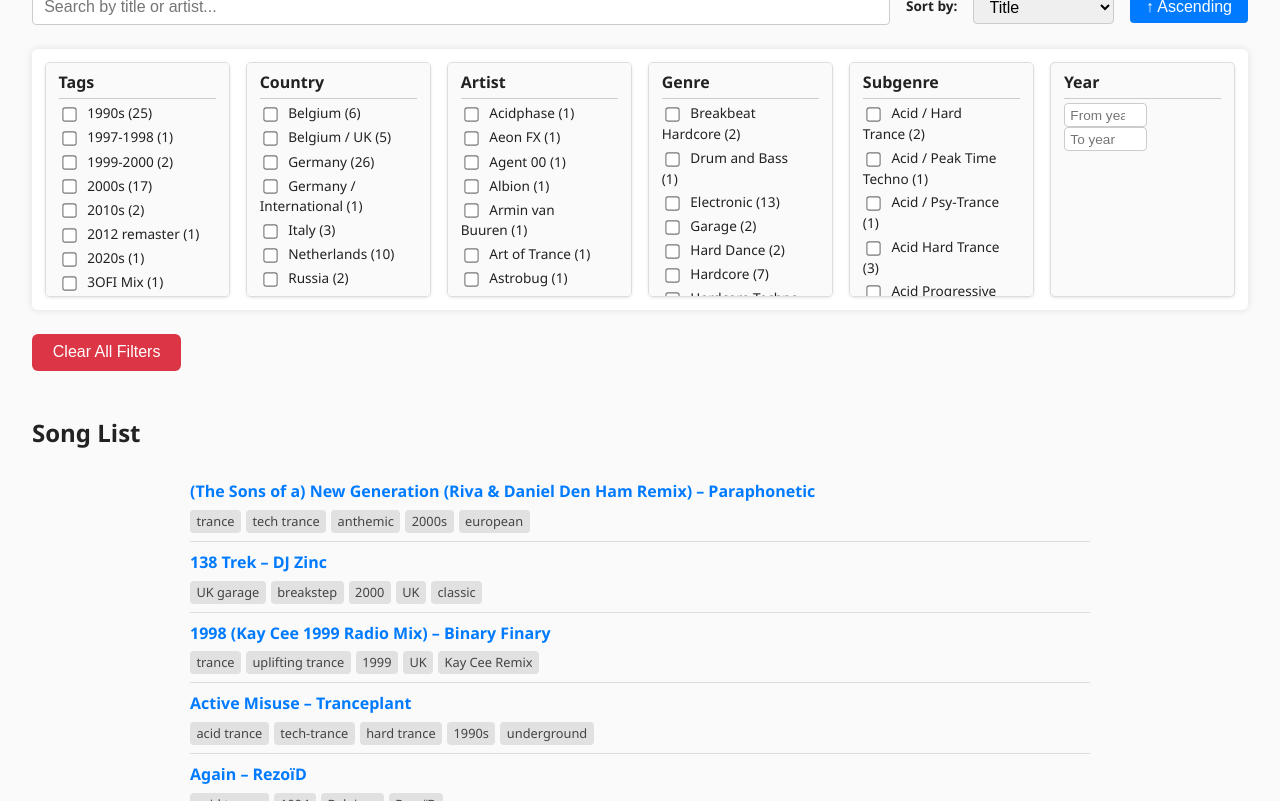
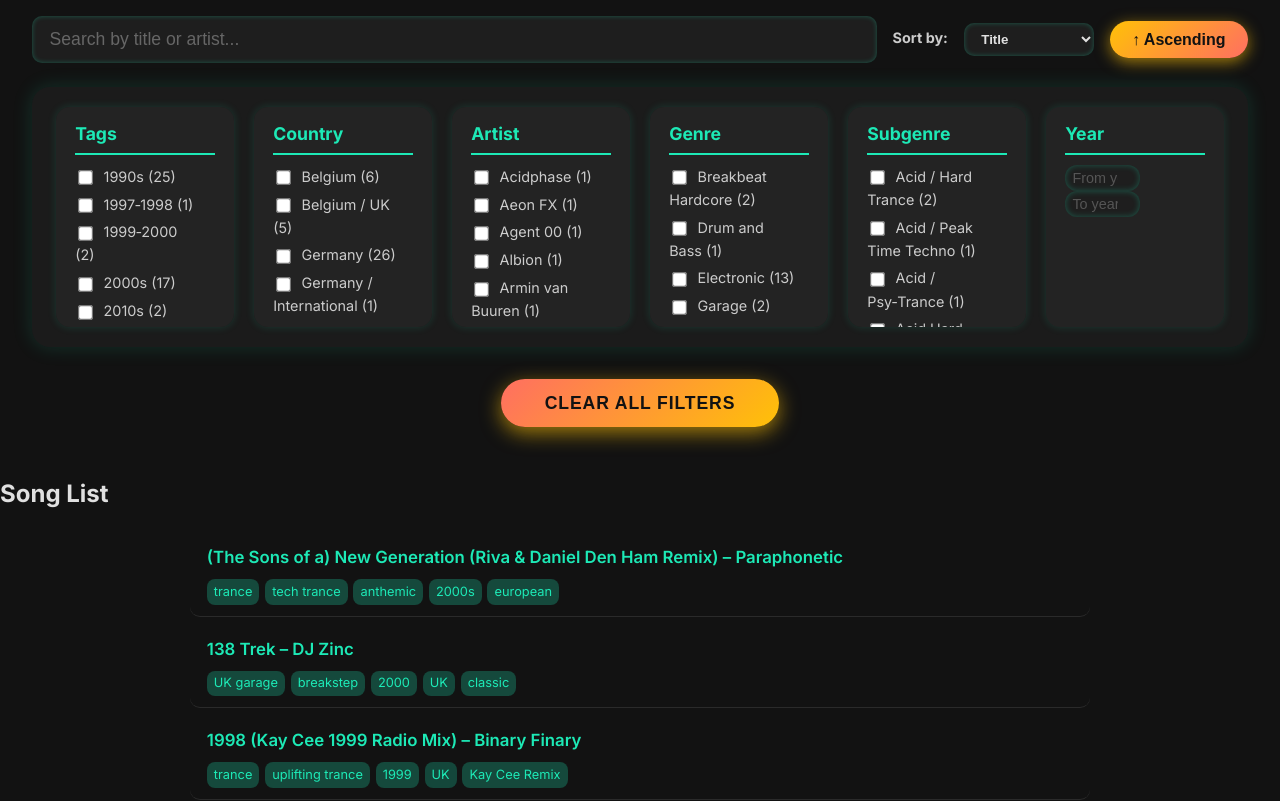
Before and after one commit to yyb334/Classic-Electronic-Archive, a plain HTML site: page index.html in a window 1280 px wide. Shown: the part 96-897 px from the top of the page. Drawn offline with Linux system fonts and the light colour scheme.

Commit message:
Apply sleek dark theme with teal/coral/gold accents and modern UI styling

```diff
--- a/style.css
+++ b/style.css
@@ -1,161 +1,209 @@
-/* General body and font */
-body {
-  font-family: "Segoe UI", Tahoma, Geneva, Verdana, sans-serif;
-  background-color: #fafafa;
-  color: #222;
-  margin: 1rem 2rem;
-  line-height: 1.5;
+/* Import a modern, professional font from Google Fonts */
+@import url('https://fonts.googleapis.com/css2?family=Inter:wght@400;600;700&display=swap');
+
+/* Reset and base */
+* {
+  box-sizing: border-box;
 }
 
-/* Header */
-header h1 {
-  font-weight: 700;
-  margin-bottom: 1rem;
-  font-size: 2rem;
-  color: #1a1a1a;
+body {
+  margin: 0;
+  background-color: #121212;
+  color: #E0E0E0;
+  font-family: 'Inter', -apple-system, BlinkMacSystemFont, 'Segoe UI', Roboto, Oxygen,
+    Ubuntu, Cantarell, 'Open Sans', 'Helvetica Neue', sans-serif;
+  line-height: 1.6;
+  -webkit-font-smoothing: antialiased;
+  -moz-osx-font-smoothing: grayscale;
 }
 
-/* Search and sort section */
+header h1 {
+  margin: 1.5rem 2rem;
+  font-weight: 700;
+  font-size: 2.5rem;
+  color: #FFFFFF;
+  letter-spacing: 0.05em;
+  user-select: none;
+  text-shadow: 0 2px 6px rgba(29, 233, 182, 0.4);
+}
+
+/* Search and sort container */
 #search-sort {
-  margin-bottom: 1.5rem;
   display: flex;
   flex-wrap: wrap;
   align-items: center;
   gap: 1rem;
+  margin: 0 2rem 1.5rem 2rem;
 }
 
 #search-bar {
-  flex: 1 1 300px;
-  padding: 0.5em 0.7em;
-  font-size: 1rem;
-  border: 1px solid #ccc;
-  border-radius: 4px;
-  transition: border-color 0.2s ease-in-out;
+  flex: 1 1 320px;
+  padding: 0.75em 1em;
+  font-size: 1.1rem;
+  border-radius: 10px;
+  border: none;
+  background-color: #1e1e1e;
+  color: #E0E0E0;
+  box-shadow: inset 0 0 5px rgba(29, 233, 182, 0.3);
+  transition: background-color 0.3s ease, box-shadow 0.3s ease;
+}
+
+#search-bar::placeholder {
+  color: #666;
 }
 
 #search-bar:focus {
-  border-color: #007bff;
   outline: none;
+  background-color: #272727;
+  box-shadow: inset 0 0 8px rgba(29, 233, 182, 0.7);
 }
 
-/* Sort select and button */
+/* Sort dropdown */
 #sort-select {
-  padding: 0.4em 0.7em;
-  font-size: 1rem;
-  border-radius: 4px;
-  border: 1px solid #ccc;
+  padding: 0.6em 1em;
+  border-radius: 10px;
+  border: none;
+  background-color: #1e1e1e;
+  color: #E0E0E0;
+  font-weight: 600;
   cursor: pointer;
-  transition: border-color 0.2s ease-in-out;
+  box-shadow: inset 0 0 5px rgba(29, 233, 182, 0.3);
+  transition: background-color 0.3s ease, box-shadow 0.3s ease;
 }
 
 #sort-select:focus {
-  border-color: #007bff;
   outline: none;
+  background-color: #272727;
+  box-shadow: inset 0 0 8px rgba(29, 233, 182, 0.7);
 }
 
+/* Sort direction button */
 #sort-direction {
-  background-color: #007bff;
+  background: linear-gradient(135deg, #FFC107 0%, #FF6F61 100%);
   border: none;
-  color: white;
+  color: #121212;
+  font-weight: 700;
   font-size: 1rem;
-  padding: 0.4em 1em;
-  border-radius: 4px;
+  padding: 0.6em 1.4em;
+  border-radius: 20px;
   cursor: pointer;
-  transition: background-color 0.3s ease;
+  box-shadow: 0 4px 15px rgba(255, 193, 7, 0.6);
+  transition: filter 0.25s ease;
+  user-select: none;
 }
 
 #sort-direction:hover {
-  background-color: #0056b3;
+  filter: brightness(1.1);
 }
 
 /* Filters container */
 #filters {
   display: flex;
   flex-wrap: wrap;
-  gap: 1rem;
-  background: #fff;
-  padding: 0.8rem;
-  border-radius: 6px;
-  box-shadow: 0 0 8px rgba(0, 0, 0, 0.1);
-  margin-bottom: 1.5rem;
+  gap: 1.25rem;
+  margin: 0 2rem 2rem 2rem;
+  background-color: #1b1b1b;
+  padding: 1.25rem 1.5rem;
+  border-radius: 18px;
+  box-shadow: 0 0 20px rgba(29, 233, 182, 0.15);
 }
 
 /* Each filter group */
 #filters > div {
-  flex: 1 1 150px;
+  flex: 1 1 160px;
   min-width: 140px;
   max-height: 220px;
   overflow-y: auto;
-  border: 1px solid #ddd;
-  border-radius: 5px;
-  padding: 0.4rem 0.8rem;
-  font-size: 0.9rem;
-  background-color: #fafafa;
-  box-shadow: 0 1px 3px rgb(0 0 0 / 0.1);
+  background-color: #232323;
+  border-radius: 14px;
+  padding: 0.8rem 1.2rem;
+  box-shadow: 0 0 8px rgba(29, 233, 182, 0.15);
 }
 
-/* Filter group heading */
+/* Sticky headings */
 #filters h3 {
-  margin-top: 0;
-  margin-bottom: 0.3rem;
-  font-size: 1rem;
-  font-weight: 600;
-  border-bottom: 1px solid #ccc;
-  padding-bottom: 0.25em;
+  margin: 0 0 0.6rem 0;
+  font-size: 1.1rem;
+  font-weight: 700;
+  color: #1DE9B6;
+  border-bottom: 2px solid #1DE9B6;
+  padding-bottom: 0.3rem;
   position: sticky;
   top: 0;
-  background-color: #fafafa;
-  z-index: 2;
+  background-color: #232323;
+  z-index: 10;
+  user-select: none;
 }
 
 /* Checkbox labels */
 label {
   display: block;
-  margin-bottom: 0.2rem;
-  font-size: 0.85rem;
+  margin-bottom: 0.3rem;
+  font-size: 0.9rem;
+  color: #ccc;
   cursor: pointer;
+  transition: color 0.2s ease;
   user-select: none;
 }
 
-/* Checkbox input styling */
+label:hover {
+  color: #1DE9B6;
+}
+
+/* Checkbox styling */
 label input[type="checkbox"] {
-  margin-right: 0.5rem;
+  margin-right: 0.55em;
   cursor: pointer;
-  transform: scale(1.1);
+  transform: scale(1.15);
   vertical-align: middle;
+  accent-color: #1DE9B6;
 }
 
 /* Year inputs */
 #year-filter-section input {
-  width: 70px;
-  padding: 0.25em 0.4em;
-  font-size: 0.85rem;
-  border: 1px solid #ccc;
-  border-radius: 4px;
-  margin-right: 0.5em;
-  transition: border-color 0.2s ease-in-out;
+  width: 75px;
+  padding: 0.35em 0.5em;
+  font-size: 0.9rem;
+  border-radius: 12px;
+  border: none;
+  background-color: #1e1e1e;
+  color: #ddd;
+  box-shadow: inset 0 0 6px rgba(29, 233, 182, 0.3);
+  transition: background-color 0.3s ease, box-shadow 0.3s ease;
+  margin-right: 0.6em;
+}
+
+#year-filter-section input::placeholder {
+  color: #555;
 }
 
 #year-filter-section input:focus {
-  border-color: #007bff;
   outline: none;
+  background-color: #272727;
+  box-shadow: inset 0 0 8px rgba(29, 233, 182, 0.7);
 }
 
 /* Clear Filters button */
 #clear-filters {
-  background-color: #dc3545;
-  color: white;
+  display: block;
+  margin: 0 auto 3rem auto;
+  background: linear-gradient(135deg, #FF6F61 0%, #FFC107 100%);
   border: none;
-  padding: 0.6em 1.3em;
-  border-radius: 6px;
-  font-size: 1rem;
+  color: #121212;
+  font-weight: 700;
+  font-size: 1.1rem;
+  padding: 0.75em 2.5em;
+  border-radius: 28px;
   cursor: pointer;
-  transition: background-color 0.3s ease;
-  margin-bottom: 1.5rem;
+  box-shadow: 0 6px 20px rgba(255, 193, 7, 0.6);
+  transition: filter 0.3s ease;
+  user-select: none;
+  text-transform: uppercase;
+  letter-spacing: 0.05em;
 }
 
 #clear-filters:hover {
-  background-color: #a71d2a;
+  filter: brightness(1.15);
 }
 
 /* Song list styling */
@@ -163,20 +211,27 @@ label input[type="checkbox"] {
   list-style: none;
   padding-left: 0;
   max-width: 900px;
-  margin: 0 auto;
+  margin: 0 auto 4rem auto;
 }
 
 #song-list li {
-  padding: 0.5em 0;
-  border-bottom: 1px solid #ddd;
-  font-size: 1rem;
+  padding: 0.65em 1em;
+  border-bottom: 1px solid rgba(255 255 255 / 0.1);
+  font-size: 1.05rem;
+  transition: background-color 0.3s ease;
+  border-radius: 10px;
+  margin-bottom: 0.5rem;
+}
+
+#song-list li:hover {
+  background-color: rgba(29, 233, 182, 0.12);
 }
 
 #song-list li a {
   font-weight: 600;
-  color: #007bff;
+  color: #1DE9B6;
   text-decoration: none;
-  transition: text-decoration 0.2s ease-in-out;
+  transition: text-decoration 0.25s ease;
 }
 
 #song-list li a:hover {
@@ -185,50 +240,62 @@ label input[type="checkbox"] {
 
 /* Tag container inside song list item */
 .tag-container {
-  margin-top: 0.3em;
+  margin-top: 0.35em;
 }
 
 .tag {
   display: inline-block;
-  background-color: #e1e1e1;
-  color: #444;
-  border-radius: 4px;
-  padding: 0.15em 0.5em;
-  margin-right: 0.4em;
+  background-color: rgba(29, 233, 182, 0.25);
+  color: #1DE9B6;
+  border-radius: 8px;
+  padding: 0.2em 0.55em;
+  margin-right: 0.45em;
   font-size: 0.8rem;
   user-select: none;
+  transition: background-color 0.3s ease;
 }
 
-/* Scrollbar styling for filter groups (for modern browsers) */
+.tag:hover {
+  background-color: rgba(29, 233, 182, 0.4);
+}
+
+/* Scrollbar styling for filter groups (modern browsers) */
 #filters > div::-webkit-scrollbar {
   width: 8px;
 }
 
 #filters > div::-webkit-scrollbar-thumb {
-  background-color: #ccc;
-  border-radius: 4px;
+  background-color: rgba(29, 233, 182, 0.3);
+  border-radius: 6px;
 }
 
 #filters > div::-webkit-scrollbar-thumb:hover {
-  background-color: #aaa;
+  background-color: rgba(29, 233, 182, 0.5);
 }
 
 /* Responsive adjustments */
-@media (max-width: 700px) {
-  #filters {
-    flex-direction: column;
-  }
-
-  #filters > div {
-    max-height: 200px;
+@media (max-width: 750px) {
+  header h1 {
+    font-size: 2rem;
+    margin: 1rem;
   }
 
   #search-sort {
     flex-direction: column;
     align-items: stretch;
+    margin: 1rem;
   }
 
-  #search-bar {
-    max-width: 100%;
+  #filters {
+    flex-direction: column;
+    margin: 1rem;
+  }
+
+  #filters > div {
+    max-height: 180px;
+  }
+
+  #clear-filters {
+    margin: 2rem auto 3rem auto;
   }
 }
```
